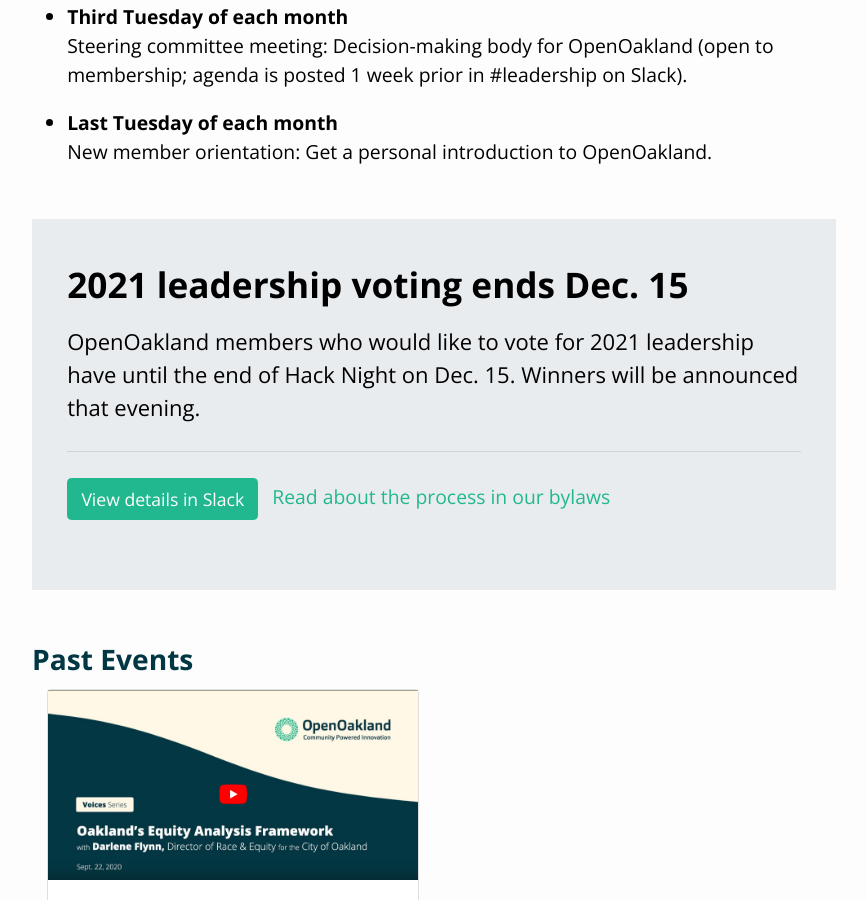
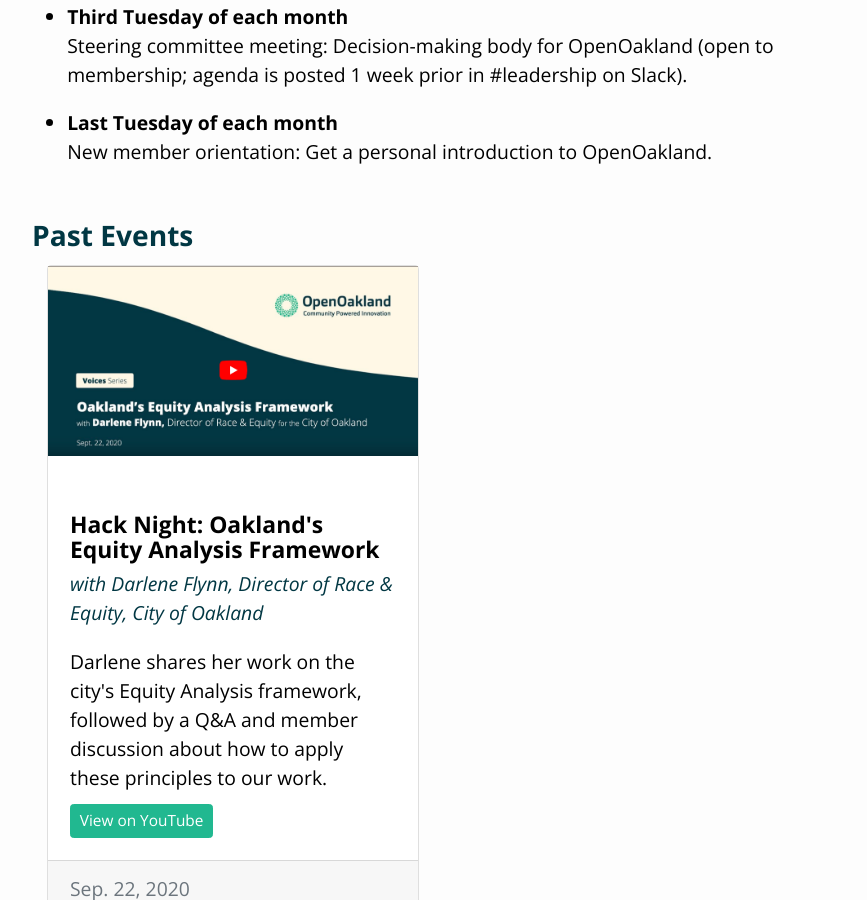
Before and after one commit to openoakland/openoakland.org, a Jekyll site: the page built from src/calendar.md, in a window 1280 px wide and 900 px high, scrolled down 733 px. Shown: the whole window, without its empty margins (206-1073 px from the left). Built offline with Jekyll 4.4.1, drawn with Linux system fonts in a browser that asks for light colours.

Commit message:
Content updates
- Added 2021 leadership to jumbotron
- Updated governance image for accuracy
- Removed elections announcement from /calendar

```diff
--- a/src/_data/announcement.yml
+++ b/src/_data/announcement.yml
@@ -4,15 +4,15 @@
 # Do not alter the labels (which tells event.html which data to pull).
 # If your entry includes a colon or other special characters not allowed in yml, wrap the entire entry in double quotes.
 -
- title: "2021 leadership voting ends Dec. 15"
- subhead: "OpenOakland members who would like to vote for 2021 leadership have until the end of Hack Night on Dec. 15. Winners will be announced that evening."
+ title: "2021 leadership"
+ subhead: "We're excited to announce 2021's volunteer member leadership!"
  list: yes
- itemOne:
- itemTwo:
- itemThree:
- itemFour:
+ itemOne: "Sean Martinez, Treasurer/Recorder"
+ itemTwo: "Jess Sand, Communications Lead"
+ itemThree: "Tom Theimer, Hack Night Lead"
+ itemFour: "Niels Thorsen, Community Organizer"
  itemFive:
- link: "https://openoakland.slack.com/archives/C02FEGG8C/p1607484316187200"
- buttonText: View details in Slack
- secondaryLink: "https://docs.google.com/document/d/1QR-fr1WnmXkZoVNmWnZ9drzfmaZoPkodEOx-PkExt94/edit?usp=sharing"
- secondaryLinkText: Read about the process in our bylaws
+ link:
+ buttonText:
+ secondaryLink:
+ secondaryLinkText:
--- a/src/calendar.md
+++ b/src/calendar.md
@@ -22,13 +22,6 @@
 - **Last Tuesday of each month**
 New member orientation: Get a personal introduction to OpenOakland.
 
-{::comment}
-This comment element is here to "trick" Jekyll's markdown parser, called kramdown, into closing the above list without inserting any content between the list and the next element
-{:/comment}
-
-{% for announcement in site.data.announcement %}
-  {% include announcement.html %}
-{% endfor %}
 
 ## Past Events
 
```
Also changed, not shown: src/about-us.md (+2 -2 lines), src/assets/images/OpenOakland-governance.png (deleted), src/assets/images/OpenOakland-leadership-structure.png (added).
